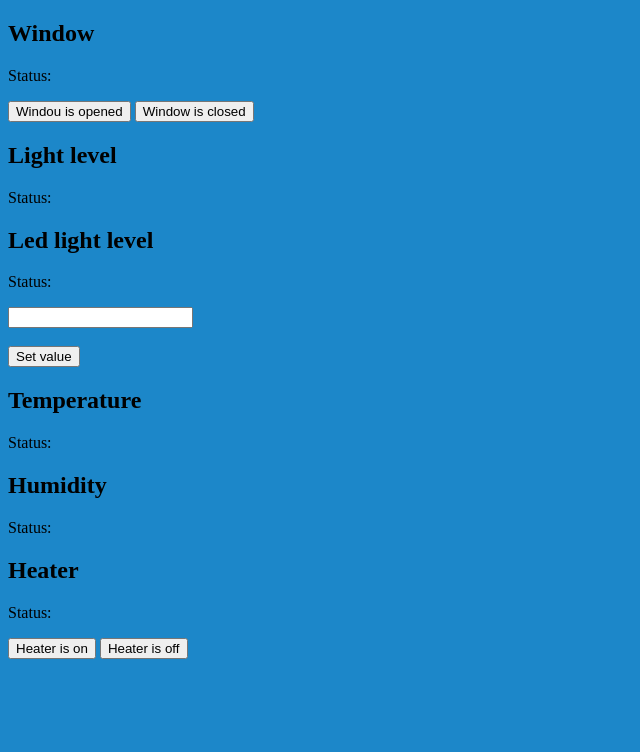
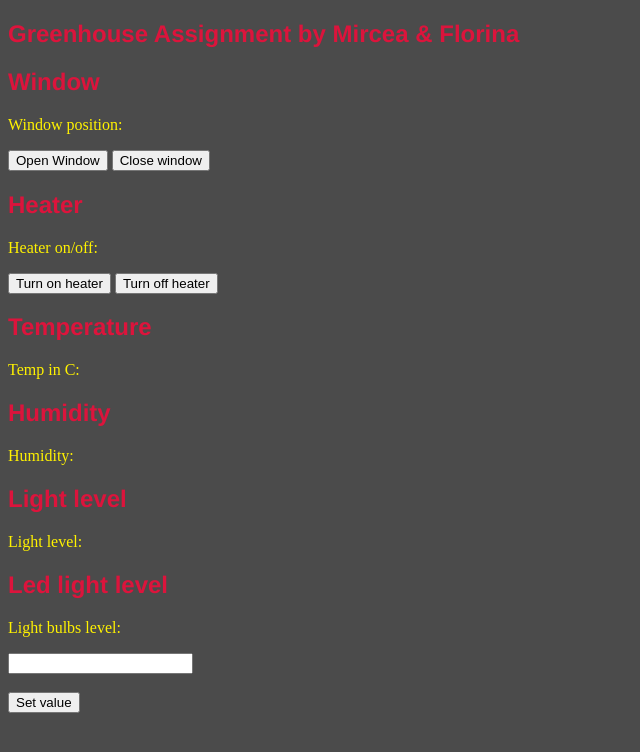
Before and after one commit to General-Dracula/Embedded_Linux_Smart_Greenhouse, a website: page index.html in a window 1280 px wide. Shown: the whole page, without its empty margins (0-640 px from the left). Drawn offline with nearby package versions, Linux system fonts and the light colour scheme.

Commit message:
Updated html

```diff
--- a/index.html
+++ b/index.html
@@ -6,7 +6,7 @@
  <!DOCTYPE html>
  <html>
    <head>
-    <title>Greenhouse</title>
+     <title>Greenhouse assignment</title>
      <script src="/socket.io/socket.io.js"></script>
      <script>
        // Establishing connection with server
@@ -117,35 +117,43 @@
      </script>
    </head>
    <body>
-    <body style="background-color: #1c87c9"></body>
-    <!-- User interface: -->
+     <style>
+       body {background-color: rgb(75, 75, 75);}
+       p    {color: rgb(255, 242, 0);}
+       h2   {color:crimson;
+         font-family:'Franklin Gothic Medium', 'Arial Narrow', Arial, sans-serif;}
+       </style>
+
+       <h2>Greenhouse Assignment by Mircea & Florina</h2>
+       <h2></h2>
+       <h2></h2>
 
        <h2>Window</h2>
-    <p id="windowStatus">Status:</p>
+       <p id="windowStatus">Window position:</p>
        <button type="button" onclick="changeWindowState(1);">
-      Windou is opened
+         Open Window
        </button>
        <button type="button" onclick="changeWindowState(0);">
-      Window is closed
+         Close window
        </button>
 
+       <h2>Heater</h2>
+       <p id="heaterStatus">Heater on/off:</p>
+       <button type="button" onclick="changeHeaterState(1);">Turn on heater</button>
+       <button type="button" onclick="changeHeaterState(0);">Turn off heater</button>
+
+     <h2>Temperature</h2>
+     <p id="temperatureStatus">Temp in C:</p>
+
+     <h2>Humidity</h2>
+     <p id="humidityStatus">Humidity:</p>
+
      <h2>Light level</h2>
-    <p id="lightStatus">Status:</p>
+     <p id="lightStatus">Light level:</p>
 
      <h2>Led light level</h2>
-    <p id="ledLightStatus">Status:</p>
+     <p id="ledLightStatus">Light bulbs level:</p>
      <input type="text" id="lightLevel" name="fname" /><br /><br />
      <button type="button" onclick="changeLightState();">Set value</button>
-
-    <h2>Temperature</h2>
-    <p id="temperatureStatus">Status:</p>
-
-    <h2>Humidity</h2>
-    <p id="humidityStatus">Status:</p>
-
-    <h2>Heater</h2>
-    <p id="heaterStatus">Status:</p>
-    <button type="button" onclick="changeHeaterState(1);">Heater is on</button>
-    <button type="button" onclick="changeHeaterState(0);">Heater is off</button>
    </body>
  </html>
```
Lines whose indentation alone changed are shown as unchanged.
